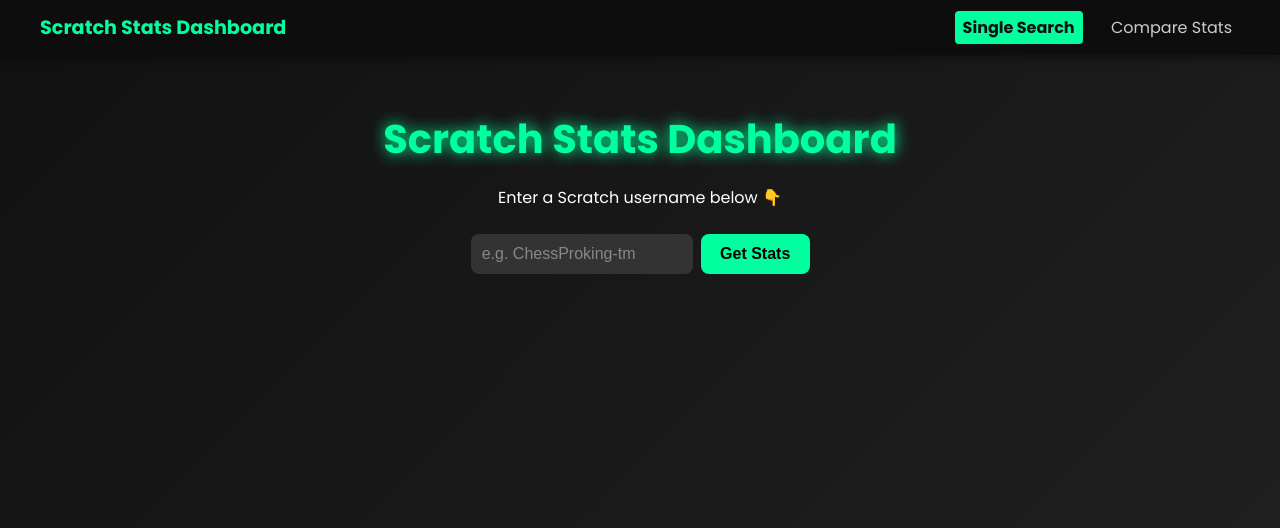
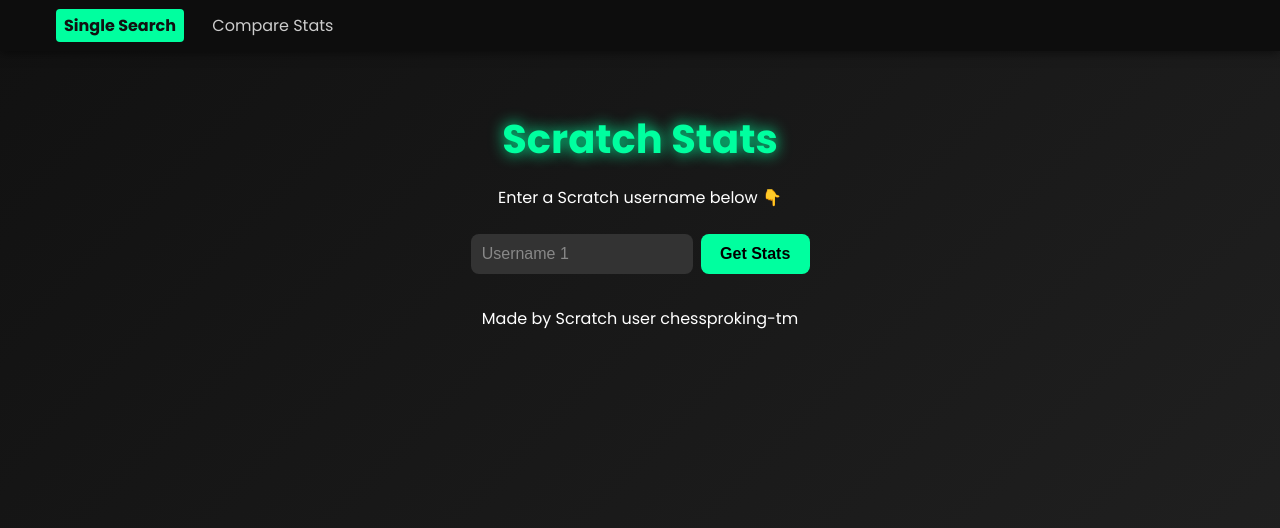
Before and after one commit to AlbertCanCode/scratchstats, a Flask app: page / in a window 1280 px wide. Shown: the top 528 px of the page. Run offline with Flask 3, Linux system fonts and the light colour scheme.

Commit message:
Update index.html

```diff
--- a/templates/index.html
+++ b/templates/index.html
@@ -3,14 +3,13 @@
 <head>
     <meta charset="UTF-8">
     <meta name="viewport" content="width=device-width, initial-scale=1.0">
-    <title>Scratch Stats Dashboard</title>
+    <title>Scratch Stats</title>
     <link rel="stylesheet" href="/static/style.css">
 </head>
 <body>
 
     <nav>
         <div class="nav-container">
-            <div class="nav-title">Scratch Stats Dashboard</div>
             <div class="nav-links">
                 <a href="/" id="single-link" class="nav-link">Single Search</a>
                 <a href="/compare" id="compare-link" class="nav-link">Compare Stats</a>
@@ -19,19 +18,23 @@
     </nav>
 
     <div class="main-content">
-        <h1 id="main-header">Scratch Stats Dashboard</h1>
+        <h1 id="main-header">Scratch Stats</h1>
         <p id="main-subheader">Enter a Scratch username below 👇</p>
 
         <form id="statsForm" data-mode="{{ view_mode }}">
             <div class="input-group">
-                <input type="text" id="username1" name="username1" placeholder="e.g. ChessProking-tm" required>
-                <input type="text" id="username2" name="username2" placeholder="Username 2 (optional)">
+                <input type="text" id="username1" name="username1" placeholder="Username 1" required>
+                <input type="text" id="username2" name="username2" placeholder="Username 2">
             </div>
             <button type="submit" id="submitBtn">Get Stats</button>
         </form>
 
         <div id="stats"></div>
     </div>
+
+    <footer>
+        Made by Scratch user chessproking-tm
+    </footer>
 
     <script>
         const form = document.getElementById("statsForm");
@@ -42,13 +45,17 @@
         const subheader = document.getElementById("main-subheader");
 
         // --- Setup View Mode and Navigation ---
+        const username2Input = document.getElementById('username2');
+
         if (viewMode === 'compare') {
             header.textContent = 'Compare Two Scratch Users';
             subheader.textContent = 'Enter the usernames you want to compare.';
-            document.getElementById('username2').style.display = 'block';
+            username2Input.style.display = 'block';
+            username2Input.required = true; // Make it required
             document.getElementById('compare-link').classList.add('active');
         } else {
-            document.getElementById('username2').style.display = 'none';
+            username2Input.style.display = 'none';
+            username2Input.required = false;
             document.getElementById('single-link').classList.add('active');
         }
 
@@ -58,22 +65,28 @@
             const username1 = document.getElementById("username1").value.trim();
             const username2 = document.getElementById("username2").value.trim();
 
-            // UX Improvement: Loading State and Button Disabling
             statsDiv.innerHTML = '<div class="loading-spinner"></div> Fetching data...';
             submitBtn.disabled = true;
             submitBtn.textContent = 'Fetching...';
 
             if (!username1) {
-                statsDiv.textContent = "❌ Please enter a username.";
+                statsDiv.textContent = "❌ Please enter at least one username.";
                 submitBtn.disabled = false;
                 submitBtn.textContent = 'Get Stats';
                 return;
             }
 
-            // Prepare the body for the API request
+            // NEW: Enforce username2 requirement on compare view
+            if (viewMode === 'compare' && !username2) {
+                statsDiv.textContent = "❌ Please enter both usernames for comparison.";
+                submitBtn.disabled = false;
+                submitBtn.textContent = 'Get Stats';
+                return;
+            }
+
             const params = new URLSearchParams();
             params.append('username1', username1);
-            if (viewMode === 'compare' && username2) {
+            if (username2) {
                 params.append('username2', username2);
             }
 
@@ -97,7 +110,7 @@
                 if (viewMode === 'compare' && (data.user1 && data.user2)) {
                     statsDiv.innerHTML = renderComparison(data.user1, data.user2, errors);
                 } else if (data.user1 && viewMode === 'compare') {
-                    statsDiv.innerHTML = renderSingle(data.user1, errors.user1, "⚠️ Only one user found or the second user failed to load.");
+                    statsDiv.innerHTML = renderSingle(data.user1, errors.user1, "⚠️ Only one user loaded. Comparison requires both users to be found.");
                 } else if (data.user1) {
                     statsDiv.innerHTML = renderSingle(data.user1, errors.user1);
                 } else {
@@ -113,7 +126,7 @@
             }
         });
 
-        // --- Reusable Rendering Functions (Modified for Recent Project and removed comments) ---
+        // --- Reusable Rendering Functions (Remains unchanged from last step) ---
 
         function renderSingle(data, errorMsg, notice = '') {
             if (errorMsg) {
@@ -198,7 +211,6 @@
             `;
         }
 
-        // Removed total comments
         function renderCoreStats(data) {
             return `
                 <p><strong>👥 Followers:</strong> ${data.followers.toLocaleString()}</p>
@@ -211,7 +223,6 @@
             `;
         }
 
-        // Removed average comments and engagement score
         function renderAverageStats(data) {
             return `
                 <p><strong>❤️ Avg. Loves/Project:</strong> ${data.avg_loves.toFixed(2)}</p>
@@ -220,7 +231,6 @@
             `;
         }
 
-        // Project Highlights (Now uses most_recent)
         function renderProjectHighlights(data) {
             const hasProjects = data.most_loved || data.most_viewed || data.most_recent;
             if (!hasProjects) return "<p>No projects found.</p>";
@@ -234,7 +244,6 @@
             `;
         }
 
-        // Comparison View Project Summary (Now uses most_recent)
         function renderTopProjectComparison(data) {
             const m_loved = data.most_loved;
             const m_viewed = data.most_viewed;
@@ -252,13 +261,11 @@
             `;
         }
 
-        // Helper function for project boxes
         function renderProjectBox(project, title, metricLabel, metricKey, ...otherKeys) {
             if (!project) return '';
 
             let statsHtml = '';
 
-            // Special handling for Most Recent, which doesn't have a single "score" stat
             if (metricKey === 'id') {
                  statsHtml = `<span>${metricLabel} (ID ${project.id})</span>`;
             } else {
```
